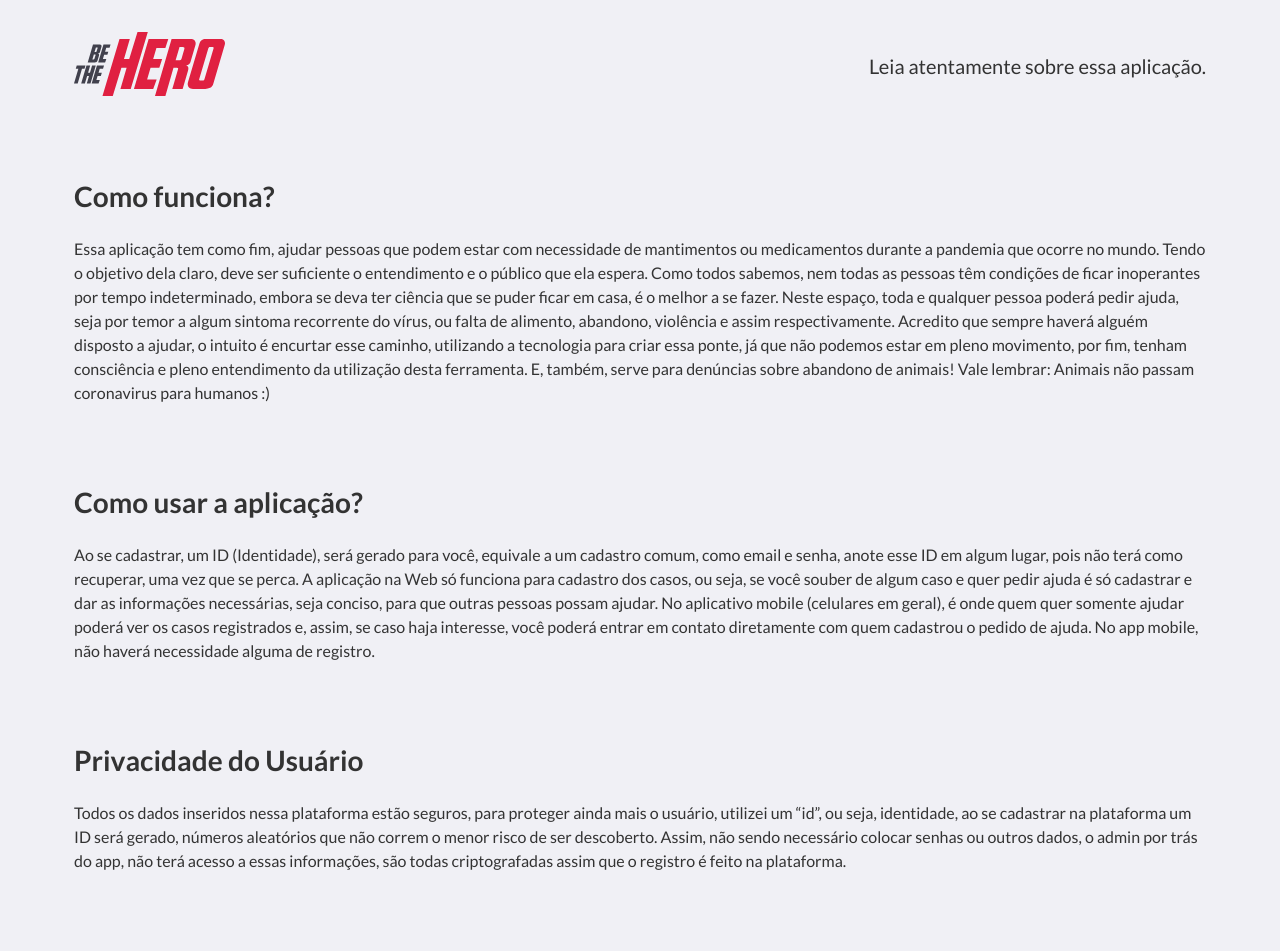
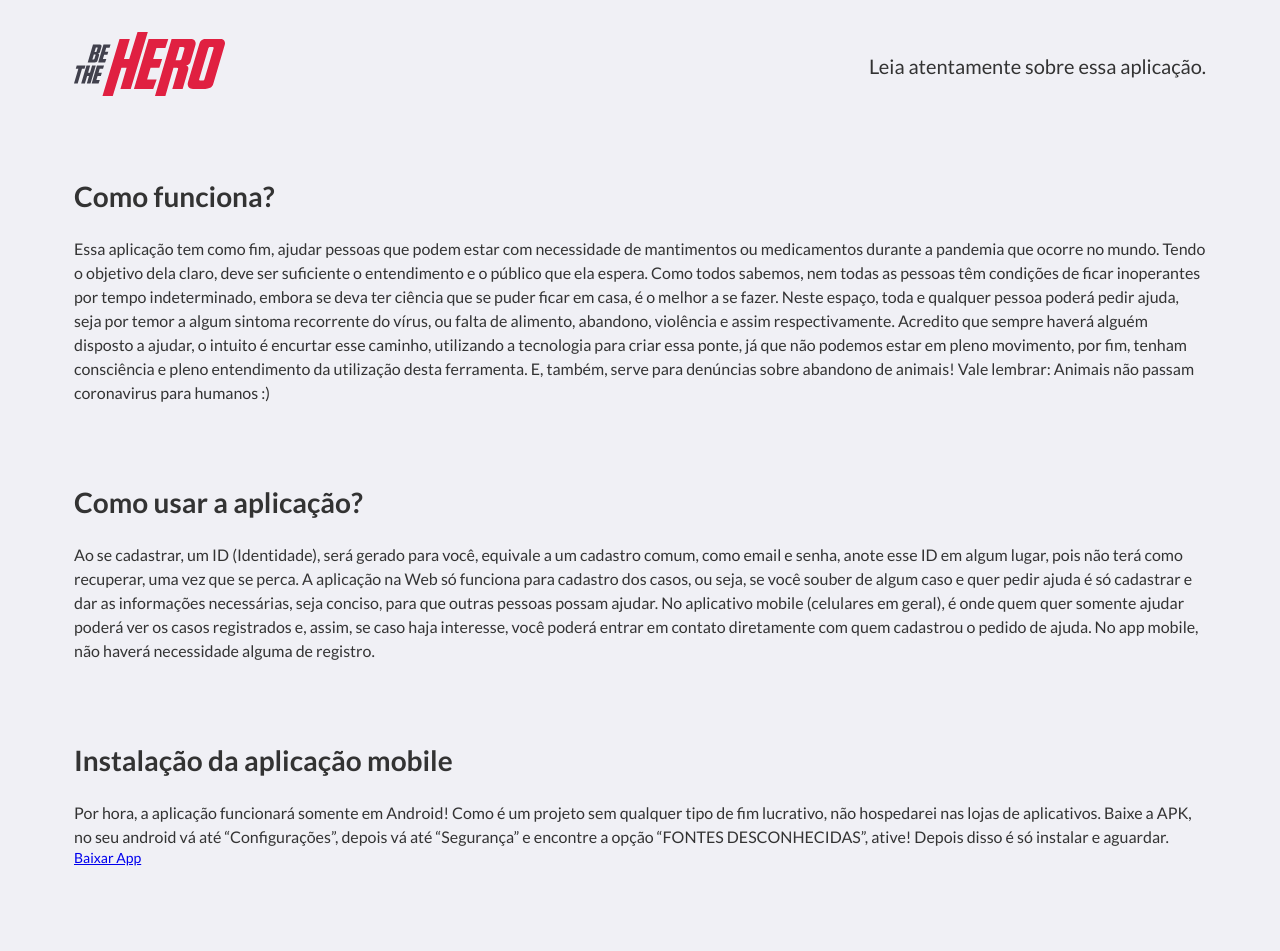
Before and after one commit to mateusPPinh/covidWeb, a React (Create React App) app: page / in a window 1280 px wide. Shown: the top 951 px of the page. Built offline with nearby package versions, Linux system fonts and the light colour scheme.

Commit message:
production :rocket:

```diff
--- a/package.json
+++ b/package.json
@@ -10,6 +10,7 @@
     "react": "^16.13.1",
     "react-dom": "^16.13.1",
     "react-icons": "^3.9.0",
+    "react-modal": "^3.11.2",
     "react-router-dom": "^5.1.2",
     "react-scripts": "3.4.1",
     "react-toastify": "^5.5.0",
--- a/src/pages/About/index.js
+++ b/src/pages/About/index.js
@@ -23,6 +23,11 @@ export default function About() {
       <h1>Como usar a aplicação?</h1>
       <p>{statements.instructionForUse}</p>
 
+      <h1>Instalação da aplicação mobile</h1>
+      <p>{statements.instalationGuides}</p>
+
+      <a href="https://doc-0o-38-docs.googleusercontent.com/docs/securesc/p1b8udqi9r5p9nukrpem2c71vj4pp1i9/m2q0h02sai7llqp2fjigfcihcd9vrfms/1585346775000/04992795496661769625/04992795496661769625/12VoNY09jhmiFSKzY3xfiY8U_x6j17kD6?e=download&authuser=0&nonce=bueijdfsv0aqk&user=04992795496661769625&hash=m9rfd59o1dmfpcjatu4tsce1q3954bpm">Baixar App</a>
+
       <h1>Privacidade do Usuário</h1>
       <p>{statements.userPrivacy}</p>
 
--- a/src/utils/statements.js
+++ b/src/utils/statements.js
@@ -2,5 +2,6 @@ module.exports = {
   about: 'Essa aplicação tem como fim, ajudar pessoas que podem estar com necessidade de mantimentos ou medicamentos durante a pandemia que ocorre no mundo. Tendo o objetivo dela claro, deve ser suficiente o entendimento e o público que ela espera. Como todos sabemos, nem todas as pessoas têm condições de ficar inoperantes por tempo indeterminado, embora se deva ter ciência que se puder ficar em casa, é o melhor a se fazer. Neste espaço, toda e qualquer pessoa poderá pedir ajuda, seja por temor a algum sintoma recorrente do vírus, ou falta de alimento, abandono, violência e assim respectivamente. Acredito que sempre haverá alguém disposto a ajudar, o intuito é encurtar esse caminho, utilizando a tecnologia para criar essa ponte, já que não podemos estar em pleno movimento, por fim, tenham consciência e pleno entendimento da utilização desta ferramenta. E, também, serve para denúncias sobre abandono de animais! Vale lembrar: Animais não passam coronavirus para humanos :)',
   instructionForUse:"Ao se cadastrar, um ID (Identidade), será gerado para você, equivale a um cadastro comum, como email e senha, anote esse ID em algum lugar, pois não terá como recuperar, uma vez que se perca. A aplicação na Web só funciona para cadastro dos casos, ou seja, se você souber de algum caso e quer pedir ajuda é só cadastrar e dar as informações necessárias, seja conciso, para que outras pessoas possam ajudar. No aplicativo mobile (celulares em geral), é onde quem quer somente ajudar poderá ver os casos registrados e, assim, se caso haja interesse, você poderá entrar em contato diretamente com quem cadastrou o pedido de ajuda. No app mobile, não haverá necessidade alguma de registro.",
   userPrivacy: 'Todos os dados inseridos nessa plataforma estão seguros, para proteger ainda mais o usuário, utilizei um “id”, ou seja, identidade, ao se cadastrar na plataforma um ID será gerado, números aleatórios que não correm o menor risco de ser descoberto. Assim, não sendo necessário colocar senhas ou outros dados, o admin por trás do app, não terá acesso a essas informações, são todas criptografadas assim que o registro é feito na plataforma.',
-  userStatements: 'Quanto a alguma tentativa de uso inadequado da plataforma, como estamos lidando com usuários reais, partners de segurança foram adotados para controle e monitoramento, mas sempre acreditando nas pessoas, torçamos que não haja alguma tentativa de golpe e outros.'
+  userStatements: 'Quanto a alguma tentativa de uso inadequado da plataforma, como estamos lidando com usuários reais, partners de segurança foram adotados para controle e monitoramento, mas sempre acreditando nas pessoas, torçamos que não haja alguma tentativa de golpe e outros.',
+  instalationGuides: 'Por hora, a aplicação funcionará somente em Android! Como é um projeto sem qualquer tipo de fim lucrativo, não hospedarei nas lojas de aplicativos. Baixe a APK, no seu android vá até “Configurações”, depois vá até “Segurança” e encontre a opção “FONTES DESCONHECIDAS”, ative! Depois disso é só instalar e aguardar.'
 }
```
Also changed, not shown: src/routes.js (line endings or trailing spaces), 1 other file (tests, documents, lock files or other folders).
